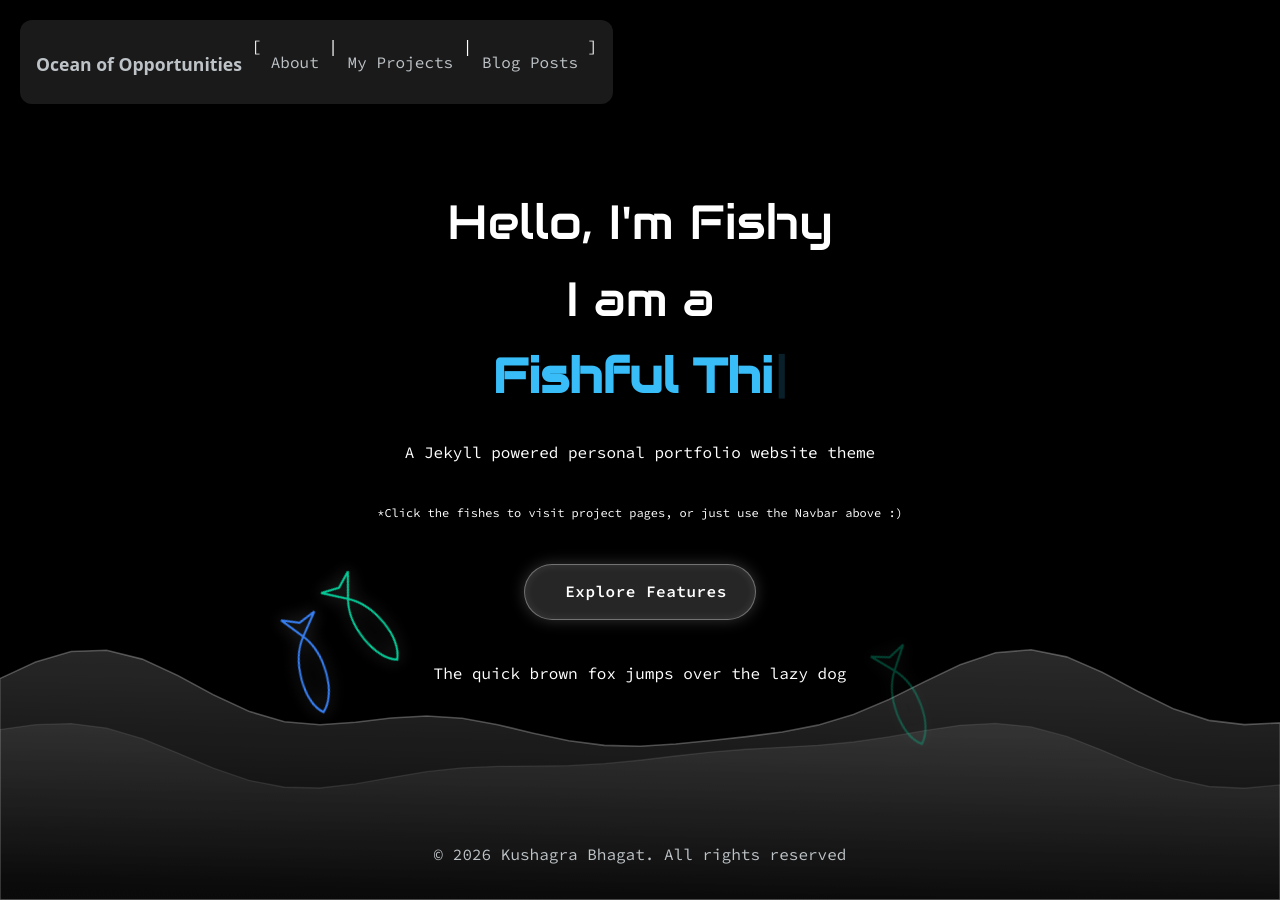
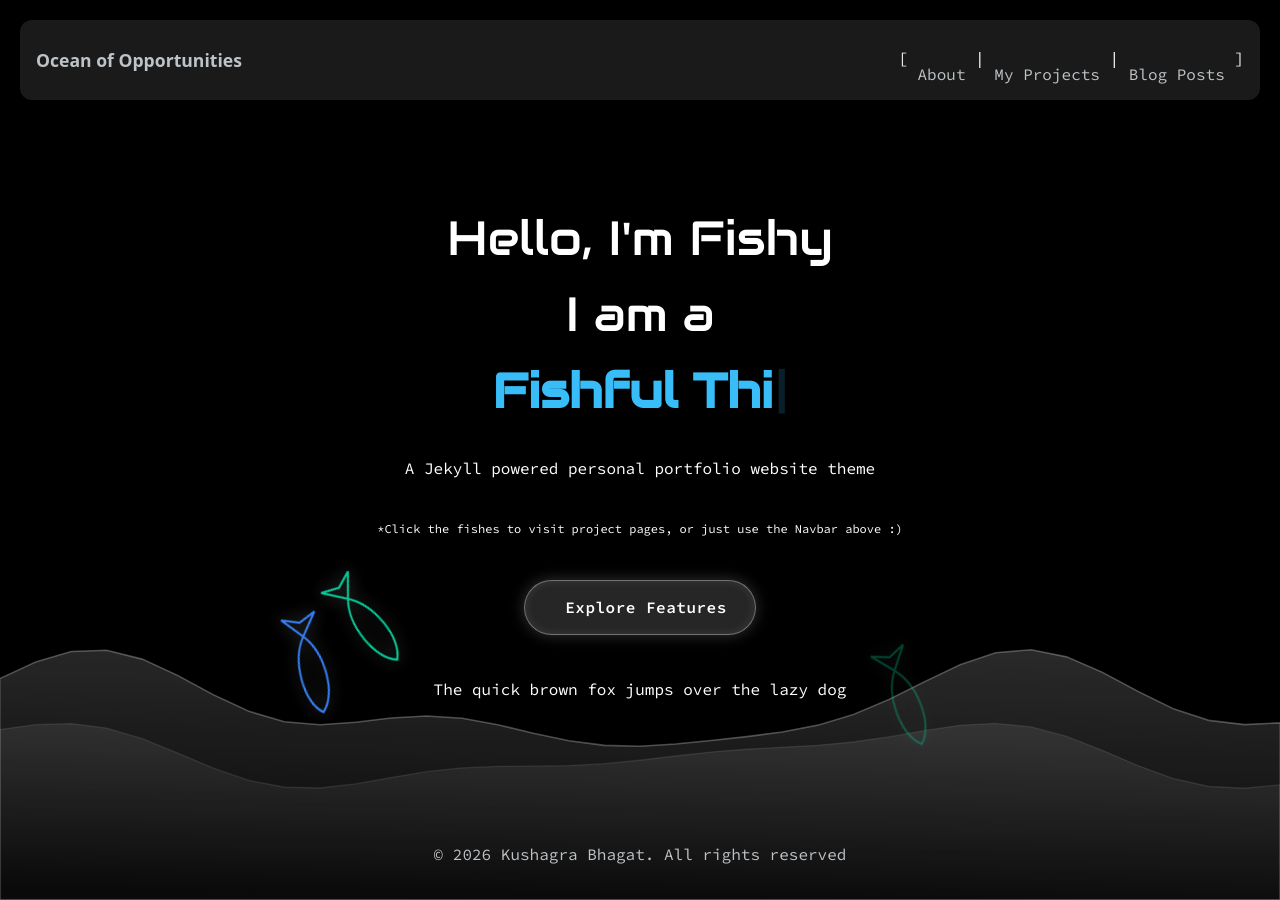
Before and after one commit to kuwushagra/Ocean-of-Opportunities, a Jekyll site: the page built from index.md, in a window 1280 px wide. Built offline with Jekyll 4.4.1, drawn with Linux system fonts in a browser that asks for light colours; some web fonts are replaced; a style sheet for code colours, icons or effects is not loaded.

Commit message:
Update default.html

```diff
--- a/_layouts/default.html
+++ b/_layouts/default.html
@@ -359,7 +359,7 @@ xmlns="http://www.w3.org/2000/svg">
   <link rel="stylesheet" href="https://ka-f.webawesome.com/webawesome@3.8.0/styles/webawesome.css" />
   <script type="module" src="https://ka-f.webawesome.com/webawesome@3.8.0/webawesome.loader.js"></script>
 
-  <div style="display: inline-flex; background: rgba(128, 128, 128, 0.2); border-radius: 12px; padding: 16px;">
+  <div style="display: flex;background: rgba(128, 128, 128, 0.2); border-radius: 12px; padding: 16px;">
     <div style="display: inline-block; margin-top: auto; margin-right: auto;"><div style="display: inline-block; margin-top: auto; margin-right: auto;"><a href="{{ site.url }}{{ site.baseurl }}"><h1 style="font-size: 1.1em" class="myname">{{ site.title }}</h1></a></div>
      <div style="display: inline-block; margin-top: auto; margin-left: auto" class="links">
       <a href="mailto:{{ site.mailaddress }}"><wa-icon name="envelope" variant="regular" style="color: salmon; font-size: 1.1em"></wa-icon></a>
@@ -367,7 +367,7 @@ xmlns="http://www.w3.org/2000/svg">
   </div></div>
   <div style="display: inline-flex; margin-top: auto; margin-right: 0; margin-left: auto; text-align: right">
   [ {% for headercomponent in site.headercomponents %}
-       <p>&nbsp;<a href="{{ site.baseurl }}{{ headercomponent.url }}" style="white-space: nowrap">{{ headercomponent.name }}</a>&nbsp;</p>
+       <p style="margin-bottom: 0;">&nbsp;<a href="{{ site.baseurl }}{{ headercomponent.url }}" style="white-space: nowrap">{{ headercomponent.name }}</a>&nbsp;</p>
     {% unless forloop.last %}
         <span>|</span>
     {% endunless %}
```
